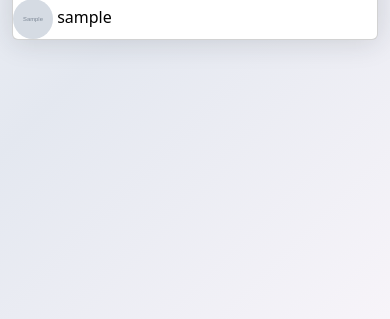
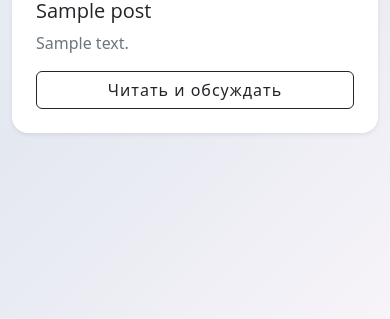
Before and after one commit to be1shebaevvv/Silhouette, a Django app: page /recoment/ in a window 390 px wide. Shown: the part 525-844 px from the top of the page. Run offline with Django 4.2, Linux system fonts and the light colour scheme; tables that the repository leaves empty hold one stand-in row (values such as "Sample post"); grey boxes marked "Sample" are stand-in pictures.

Commit message:
Clean up recommendations and search layout

```diff
--- a/apps/blog/templates/post_recommendations.html
+++ b/apps/blog/templates/post_recommendations.html
@@ -1,155 +1,36 @@
 {% extends 'base.html' %}
 
-{% block styles %}
-<style>
-.post-card {
-  width: 100%;
-  height: 100%;
-  display: flex;
-  flex-direction: column;
-  justify-content: space-between;
-  border: 1px solid #ddd;
-  border-radius: 8px;
-  overflow: hidden;
-  box-shadow: 0px 2px 6px rgba(0, 0, 0, 0.1);
-}
-
-.post-card img {
-  object-fit: cover;
-  height: 200px;
-}
-
-.post-card video {
-  object-fit: cover;
-  height: 200px;
-}
-
-.post-card .card-body {
-  padding: 1rem;
-}
-
-.post-card .username {
-  font-size: 1.5rem;
-  margin: 0.5rem 0 0;
-}
-
-.post-card .avatar {
-  width: 40px;
-  height: 40px;
-  border-radius: 50%;
-  object-fit: cover;
-  margin-right: 10px;
-}
-
-.post-card .btn {
-  margin-top: 10px;
-}
-
-.post-card .btn-primary {
-  background-color: #007bff;
-  border-color: #007bff;
-}
-
-.post-card .btn-primary:hover {
-  background-color: #0069d9;
-  border-color: #0062cc;
-}
-
-.post-card a {
-  text-decoration: none;
-  color: black;
-}
-
-.row {
-  margin: 0 -15px;
-}
-
-.col-md-4 {
-  padding: 0 15px;
-}
-
-.d-flex.align-items-center {
-  align-items: center;
-}
-
-.avatar-username {
-  display: flex;
-  align-items: center;
-  margin-top: 5px;
-}
-
-form {
-  margin-bottom: 20px;
-}
-
-form input[type="text"] {
-  padding: 5px;
-  font-size: 16px;
-}
-
-form button[type="submit"] {
-  padding: 5px 10px;
-  font-size: 16px;
-  background-color: #007bff;
-  color: white;
-  border: none;
-  cursor: pointer;
-}
-
-form button[type="submit"]:hover {
-  background-color: #0069d9;
-}
-
-</style>
-{% endblock %}
+{% block title %}Рекомендации — Silhouette{% endblock %}
 
 {% block content %}
-<form method="GET" action="{% url 'search' %}">
-  <input type="text" name="query" placeholder="Поиск" autocomplete="off">
-  <button type="submit">Поиск</button>
-</form>
-
-<div class="row">
+<div class="d-flex flex-wrap justify-content-between align-items-end gap-3 mb-4">
+  <div><h1 class="h3 mb-1">Откройте что-то новое</h1><p class="text-secondary mb-0">Публикации сообщества, которые можно обсудить.</p></div>
+  <form method="get" action="{% url 'search' %}" class="d-flex gap-2">
+    <input class="form-control" type="search" name="query" value="{{ query|default:'' }}" placeholder="Найти публикацию или автора" aria-label="Поиск">
+    <button class="btn btn-dark" type="submit">Поиск</button>
+  </form>
+</div>
+<div class="row g-4">
   {% for post in posts %}
-  <div class="col-md-4 mb-4">
-    <div class="card post-card">
-      {% if post.media.name|lower|slice:'-3:' == 'mp4' %}
-      <a href="{% url 'all' %}?id={{ post.id }}">
-        <video src="{{ post.media.url }}" class="card-img-top" alt="{{ post.title }}" style="height: 400px;"></video>
-      </a>
-      {% else %}
-      <a href="{% url 'all' %}?id={{ post.id }}">
-        <img src="{{ post.media.url }}" class="card-img-top" alt="{{ post.title }}" style="height: 400px;">
-      </a>
-      {% endif %}
-      {% if user.is_authenticated and user != post.author %}
-      {% if user in post.author.followers.all %}
-      <form method="POST" action="{% url 'unsubscribe' post.author.id %}">
-        {% csrf_token %}
-        <div class="input-group text-center">
-          <button class="btn btn-primary" style="background-color:  red;">Отписаться</button>
+    <div class="col-12 col-md-6 col-xl-4">
+      <article class="card h-100 border-0 shadow-sm rounded-4 overflow-hidden">
+        {% if post.media %}
+          {% if post.is_video %}
+            <video src="{{ post.media.url }}" controls preload="metadata" class="w-100" style="height: 220px; object-fit: contain; background: #111;"></video>
+          {% else %}
+            <img src="{{ post.media.url }}" alt="Медиа к публикации" class="card-img-top" style="height: 220px; object-fit: cover;">
+          {% endif %}
+        {% endif %}
+        <div class="card-body d-flex flex-column p-4">
+          <div class="small text-secondary mb-2">{{ post.created_at|date:"d.m.Y" }} · <a class="text-secondary" href="{% url 'profile' post.author.username %}">@{{ post.author.username }}</a></div>
+          <h2 class="h5">{{ post.title }}</h2>
+          <p class="text-secondary" style="white-space: pre-wrap; overflow-wrap: anywhere;">{{ post.description|truncatewords:25 }}</p>
+          <a href="{% url 'post_detail' post.pk %}" class="btn btn-outline-dark mt-auto">Читать и обсуждать</a>
         </div>
-      </form>
-      {% else %}
-      <form method="POST" action="{% url 'subscribe' post.author.id %}">
-        {% csrf_token %}
-        <div class="input-group text-center">
-          <button class="btn btn-primary" style="background-color:  red;">Подписаться</button>
-        </div>
-      </form>
-      {% endif %}
-      {% endif %}
-      <div class="avatar-username">
-        {% if post.author.image %}
-        <img src="{{ post.author.image.url }}" style="height: 40px; width: 40px; border-radius: 50%;" alt="аватар">
-          <a href="{% url 'profile' post.author.username %}" style="color: black; text-decoration: none;" class="username">{{ post.author.username }}</a>
-        {% else %}
-        <img src="https://encrypted-tbn0.gstatic.com/images?q=tbn:ANd9GcQg8mN5uKf0UZ-wDsoQG_KrhqsmHERZDn4Sa63Kni23Upw7qkWoIMIQ8ltfqxUnXyNi1LM&usqp=CAU" style="height: 40px; width: 40px; border-radius: 50%;" alt="аватар">
-          <a href="{% url 'profile' post.author.username %}" style="color: black; text-decoration: none;" class="username">{{ post.author.username }}</a>
-        {% endif %}
-      </div>
+      </article>
     </div>
-  </div>
+  {% empty %}
+    <div class="col-12"><p class="text-secondary">Пока нет публикаций для рекомендаций.</p></div>
   {% endfor %}
 </div>
 {% endblock %}
```
